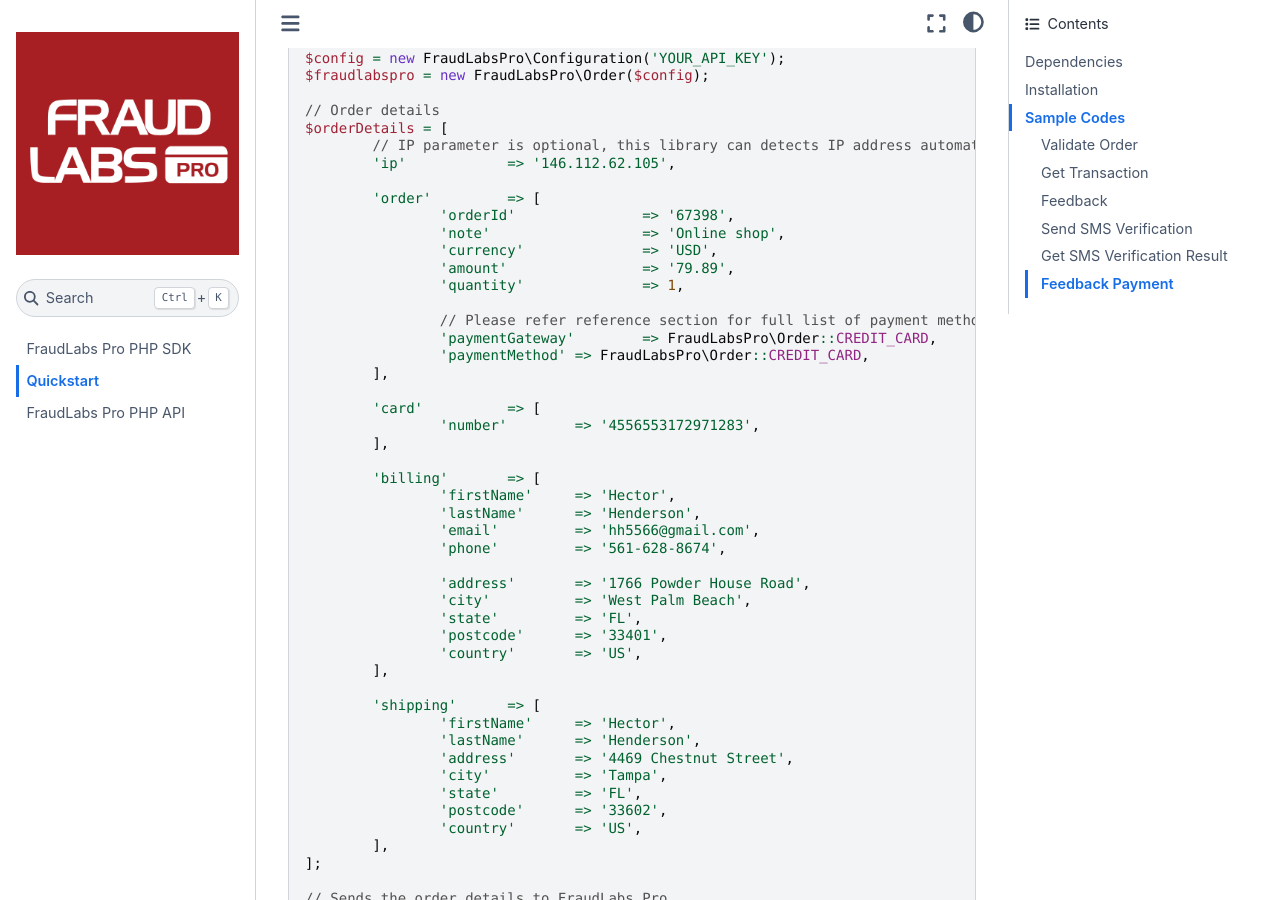
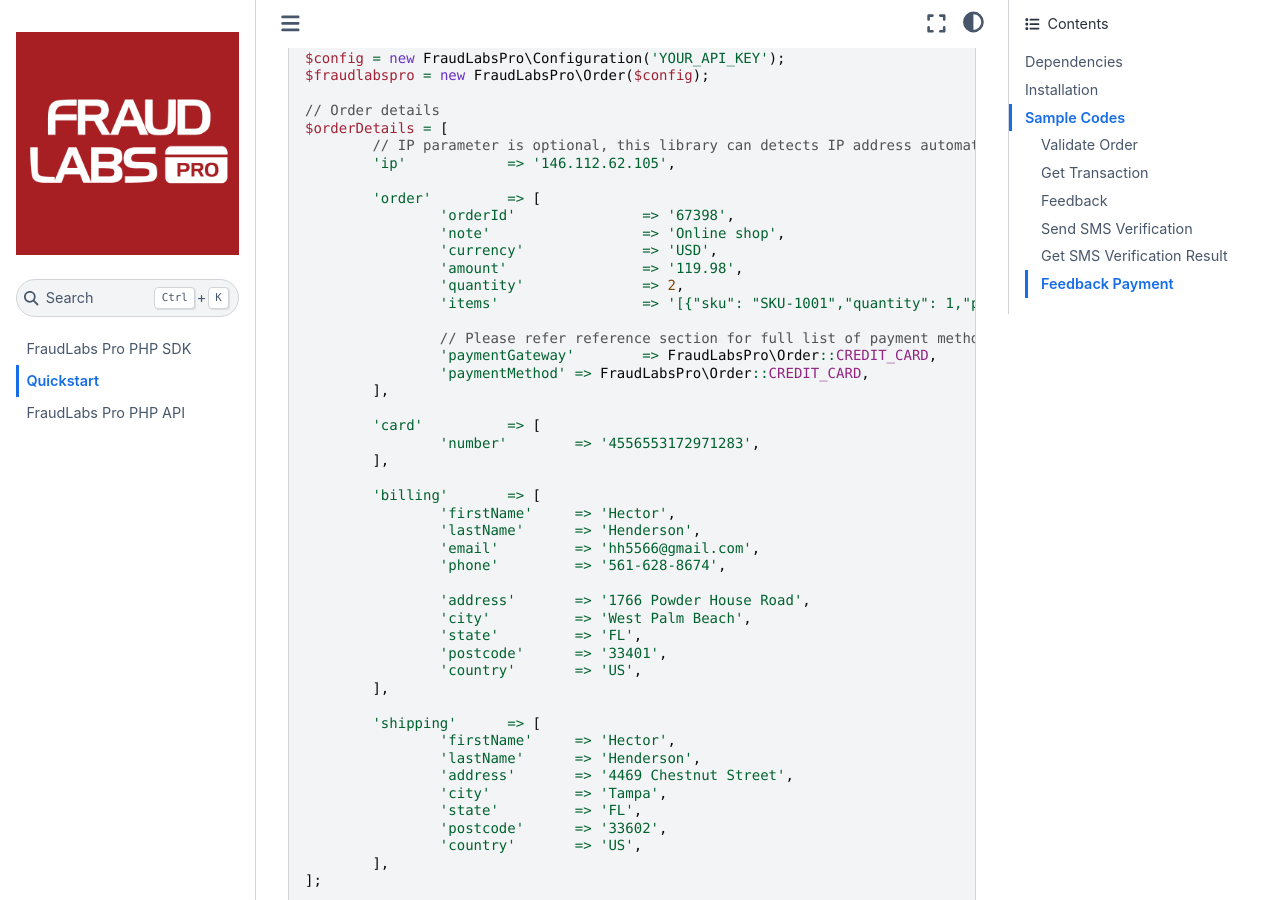
Before and after one commit to fraudlabspro/fraudlabspro-php, a Sphinx documentation site: the page built from docs/source/quickstart.md, in a window 1280 px wide and 900 px high, scrolled down 718 px. Built offline with Sphinx 7.4.7 and the Sphinx Book theme 1.1.4, drawn with Linux system fonts in a browser that asks for light colours.

Commit message:
Updated documentation

```diff
--- a/docs/source/quickstart.md
+++ b/docs/source/quickstart.md
@@ -35,8 +35,9 @@ $orderDetails = [
 		'orderId'		=> '67398',
 		'note'			=> 'Online shop',
 		'currency'		=> 'USD',
-		'amount'		=> '79.89',
-		'quantity'		=> 1,
+		'amount'		=> '119.98',
+		'quantity'		=> 2,
+		'items'			=> '[{"sku": "SKU-1001","quantity": 1,"price": 99.99,"type": "physical","name": "Wireless Headphones","purchase_type": "one-time purchase"},{"sku": "SKU-2005","quantity": 1,"price": 19.99,"type": "downloadable","name": "Country List"}]',
 
 		// Please refer reference section for full list of payment methods
 		'paymentGateway'	=> FraudLabsPro\Order::CREDIT_CARD,
```
Also changed, not shown: docs/source/code.md (+1 -1 lines).
